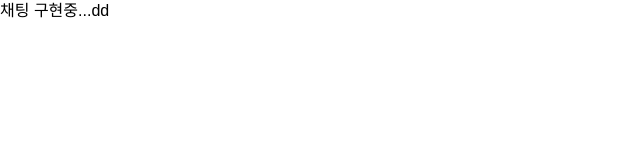
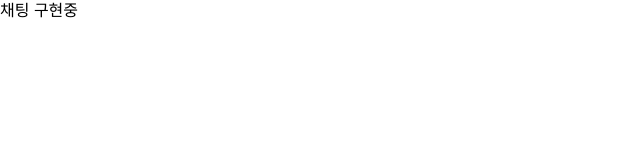
Before and after one commit to ingbox/myworld, a Next.js app: page /chat in a window 1280 px wide. Shown: the top 160 px of the page, without its empty margins (0-640 px from the left). Built offline with nearby package versions, Linux system fonts and the light colour scheme.

Commit message:
fix: 재배포 타임아웃

```diff
--- a/app/chat/page.tsx
+++ b/app/chat/page.tsx
@@ -1,7 +1,7 @@
 export default async function Page() {
     return (
         <div>
-            채팅 구현중...dd
+            채팅 구현중
         </div>
     );
 }
```
